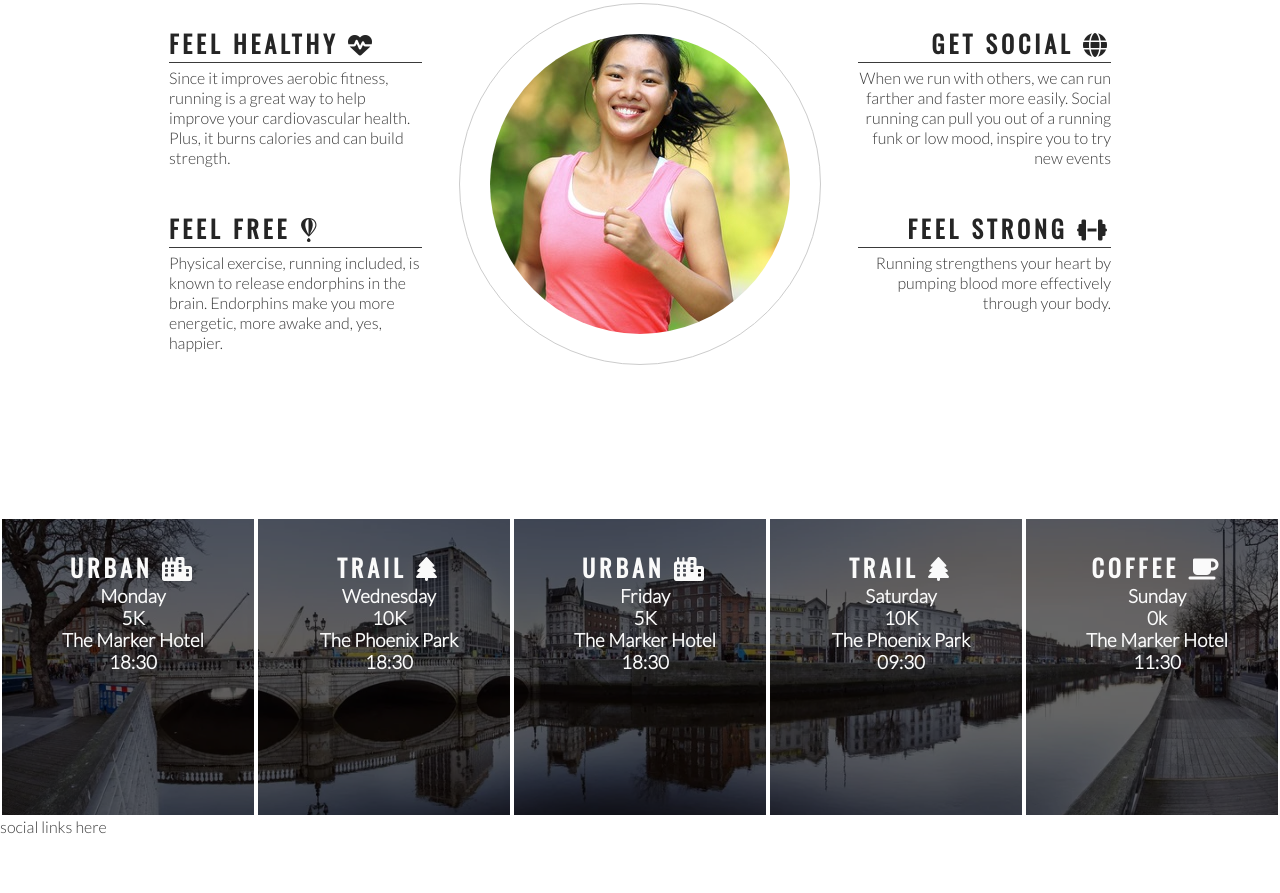
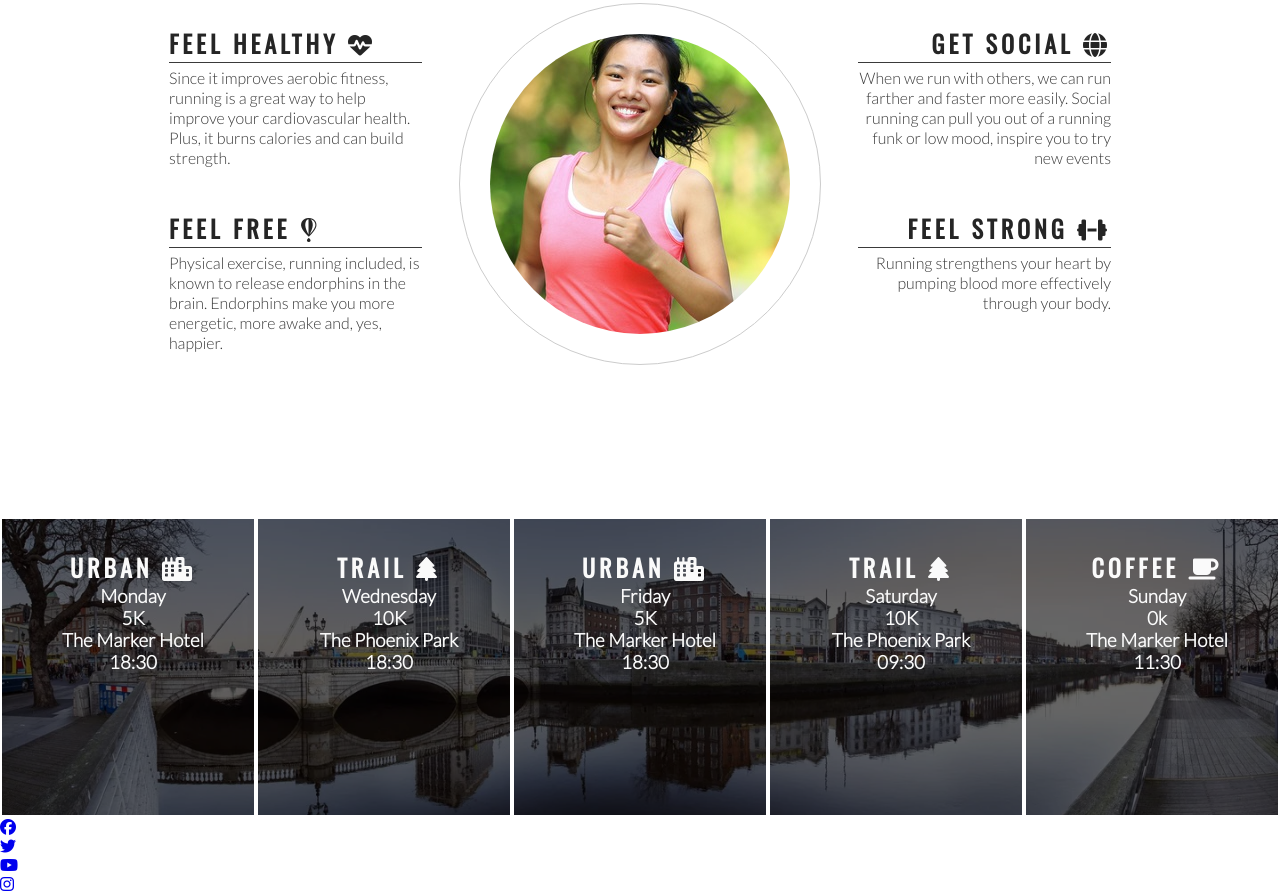
Before and after one commit to Kierandoolan/love-running, a plain HTML site: page index.html in a window 1280 px wide. Shown: the part 778-1671 px from the top of the page. Before the commit the page ends 1614 px from the top, so only its background shows below. Drawn offline with nearby package versions, Linux system fonts and the light colour scheme.

Commit message:
add social icons to footer

```diff
--- a/index.html
+++ b/index.html
@@ -115,7 +115,26 @@
             <h3>11:30</h3>
         </div>
     </section>
-    <footer>social links here</footer>
+    <footer>
+        <ul>
+            <li>
+                <a href="https://facebook.com" target="_blank" rev="noopener"
+                 aria-label="Visit Our Facebook Page (opens in new tab)"><i class="fab fa-facebook"></i></a>
+            </li>
+            <li>
+                <a href="https://twitter.com" target="_blank" rev="noopener"
+                 aria-label="Visit Our Twitter Page (opens in new tab)"><i class="fab fa-twitter"></i></a>
+            </li>
+            <li>
+                <a href="https://youtube.com" target="_blank" rev="noopener"
+                 aria-label="Visit Our Youtube Page (opens in new tab)"><i class="fab fa-youtube"></i></a>
+            </li>
+            <li>
+                <a href="https://instagram.com" target="_blank" rev="noopener"
+                 aria-label="Visit Our Instagram Page (opens in new tab)"><i class="fab fa-instagram"></i></a>
+            </li>
+        </ul>
+    </footer>
 
     <!--font awesome script-->
     <script src="https://kit.fontawesome.com/92d5eff406.js" crossorigin="anonymous"></script>
```
